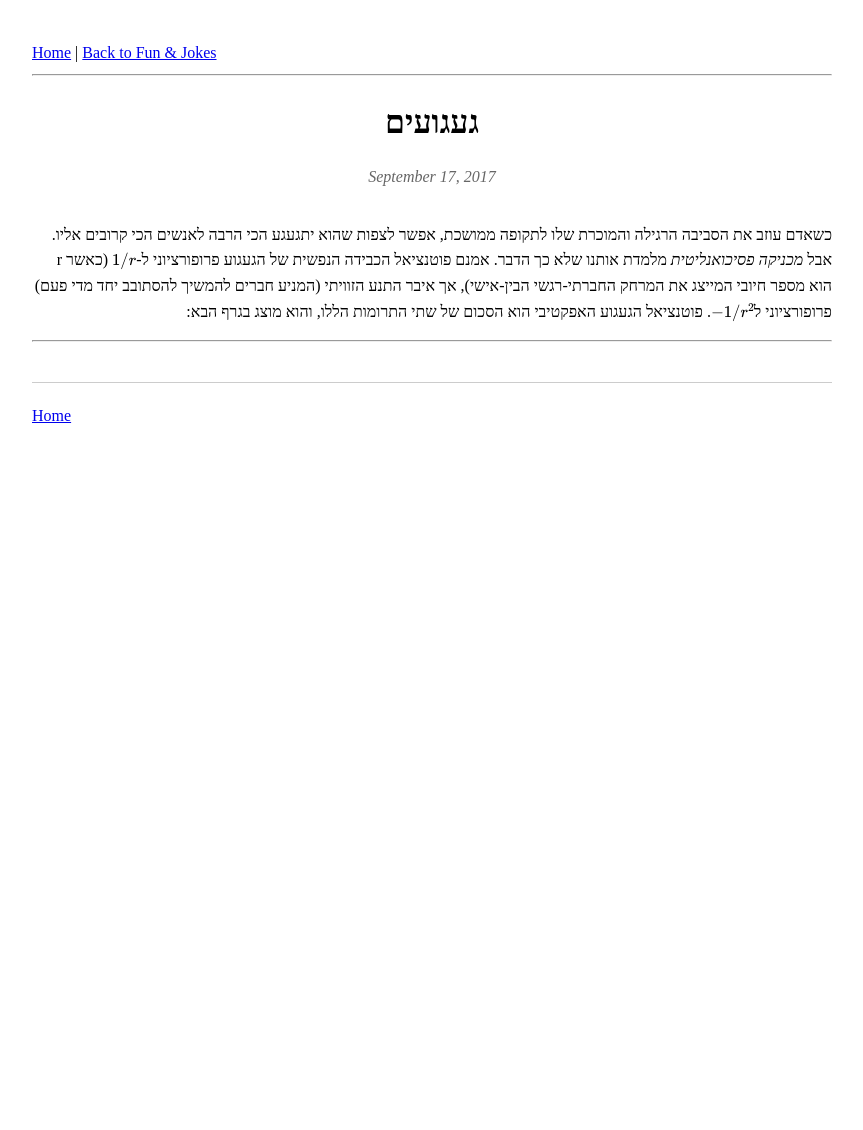
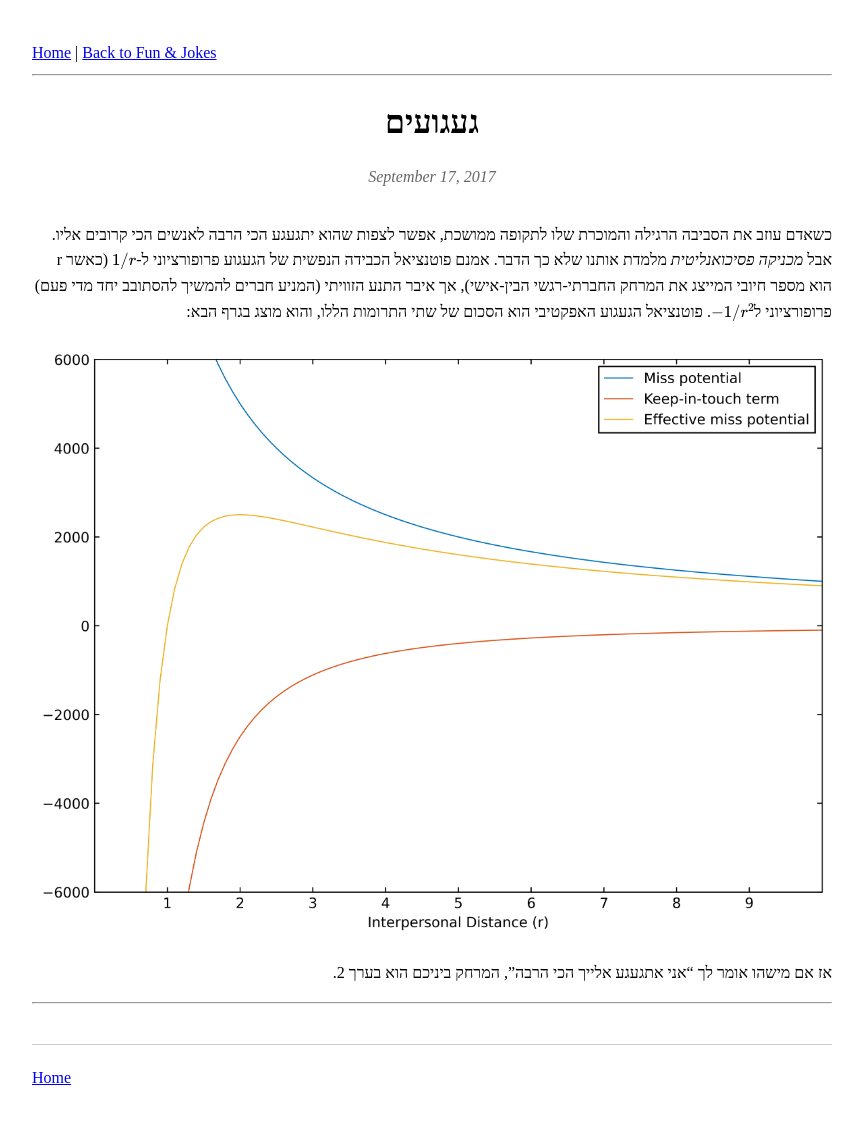
Before and after one commit to smitke6/smitke6.github.io, a Jekyll site: the page built from archive/he/Missing.md, in a window 1280 px wide. Shown: the whole page, without its empty margins (208-1071 px from the left). Built offline with Jekyll 4.4.1, drawn with Linux system fonts in a browser that asks for light colours; before the commit the page ends 900 px from its top, so only the background shows below that.

Commit message:
Update Missing.md

```diff
--- a/archive/he/Missing.md
+++ b/archive/he/Missing.md
@@ -7,5 +7,6 @@ date: 2017-09-17
 
 <div dir="rtl" lang="he" markdown="1">
   כשאדם עוזב את הסביבה הרגילה והמוכרת שלו לתקופה ממושכת, אפשר לצפות שהוא יתגעגע הכי הרבה לאנשים הכי קרובים אליו. אבל *מכניקה פסיכואנליטית* מלמדת אותנו שלא כך הדבר. אמנם פוטנציאל הכבידה הנפשית של הגעגוע פרופורציוני ל-$1/r$ (כאשר r הוא מספר חיובי המייצג את המרחק החברתי-רגשי הבין-אישי), אך איבר התנע הזוויתי (המניע חברים להמשיך להסתובב יחד מדי פעם) פרופורציוני ל$-1/r^2$. פוטנציאל הגעגוע האפקטיבי הוא הסכום של שתי התרומות הללו, והוא מוצג בגרף הבא:
-
+  <img src="/assets/miss_potential.png" alt="Superscript" style="max-width: 100%; display: block; margin: 20px auto;">
+  אז אם מישהו אומר לך "אני אתגעגע אלייך הכי הרבה", המרחק ביניכם הוא בערך 2.
 </div>
```
